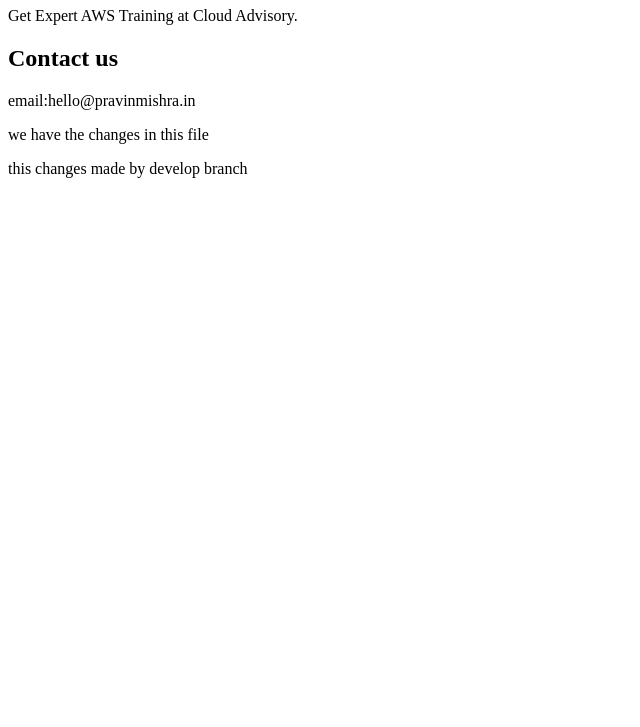
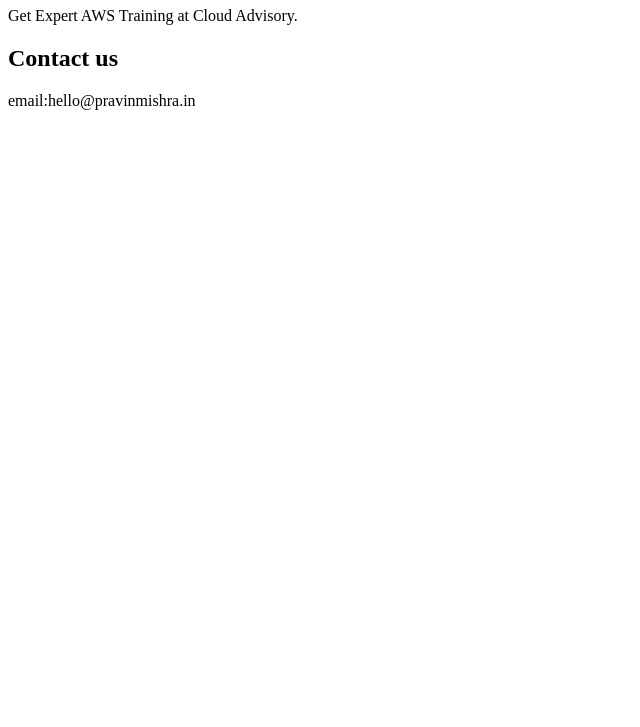
Before and after one commit to juberjilanimulla/The_clouadvisory, a plain HTML site: page index.html in a window 1280 px wide. Shown: the part 73-800 px from the top of the page, without its empty margins (0-640 px from the left). Drawn offline with Linux system fonts and the light colour scheme.

Commit message:
Update index.html
this is commit message

```diff
--- a/index.html
+++ b/index.html
@@ -8,7 +8,5 @@
 	 <p>Get Expert AWS Training at Cloud Advisory.</p>
 	 <h2>Contact us</h2>
 	 <p>email:hello@pravinmishra.in</p>
-	 <p>we have the changes in this file</p>
-	 <p>this changes made by develop branch</p>
   </body>
 </html>
```
